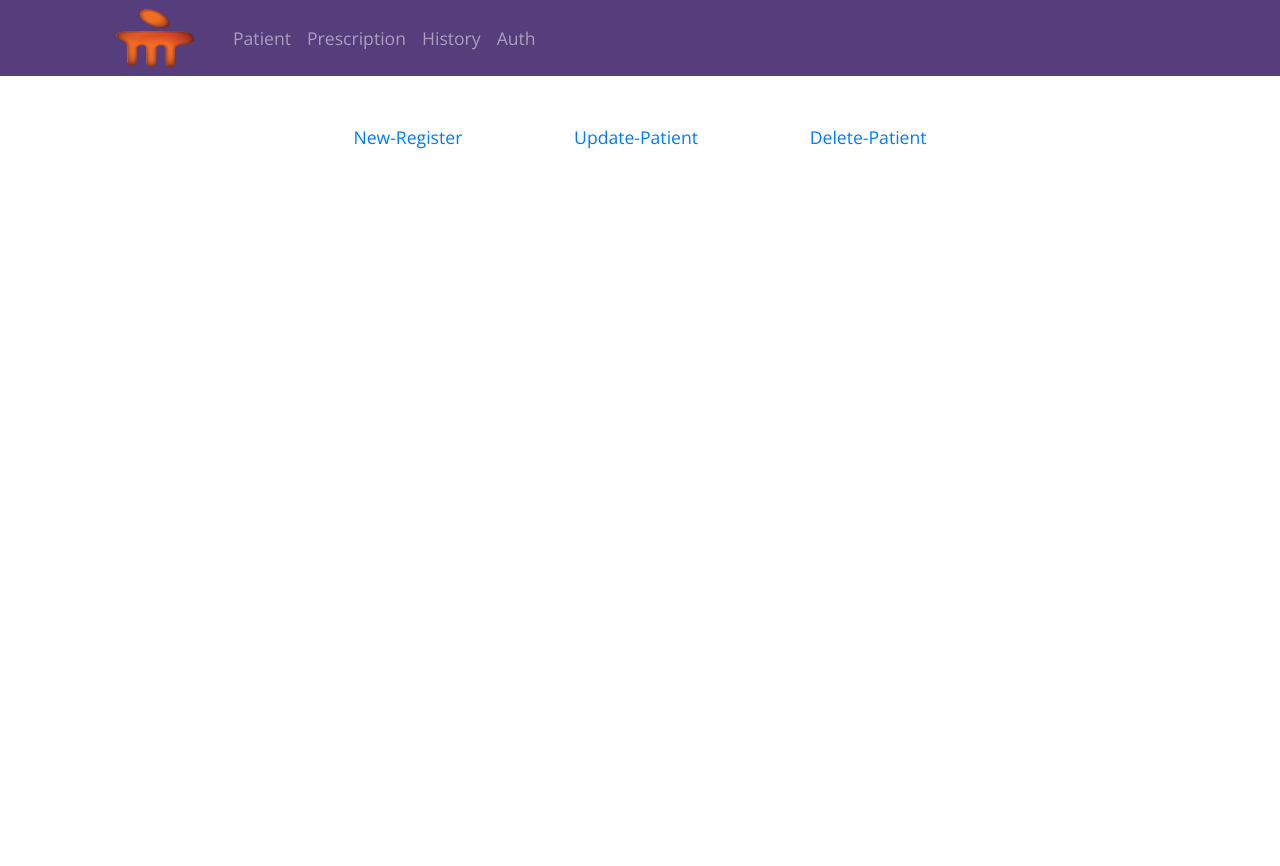
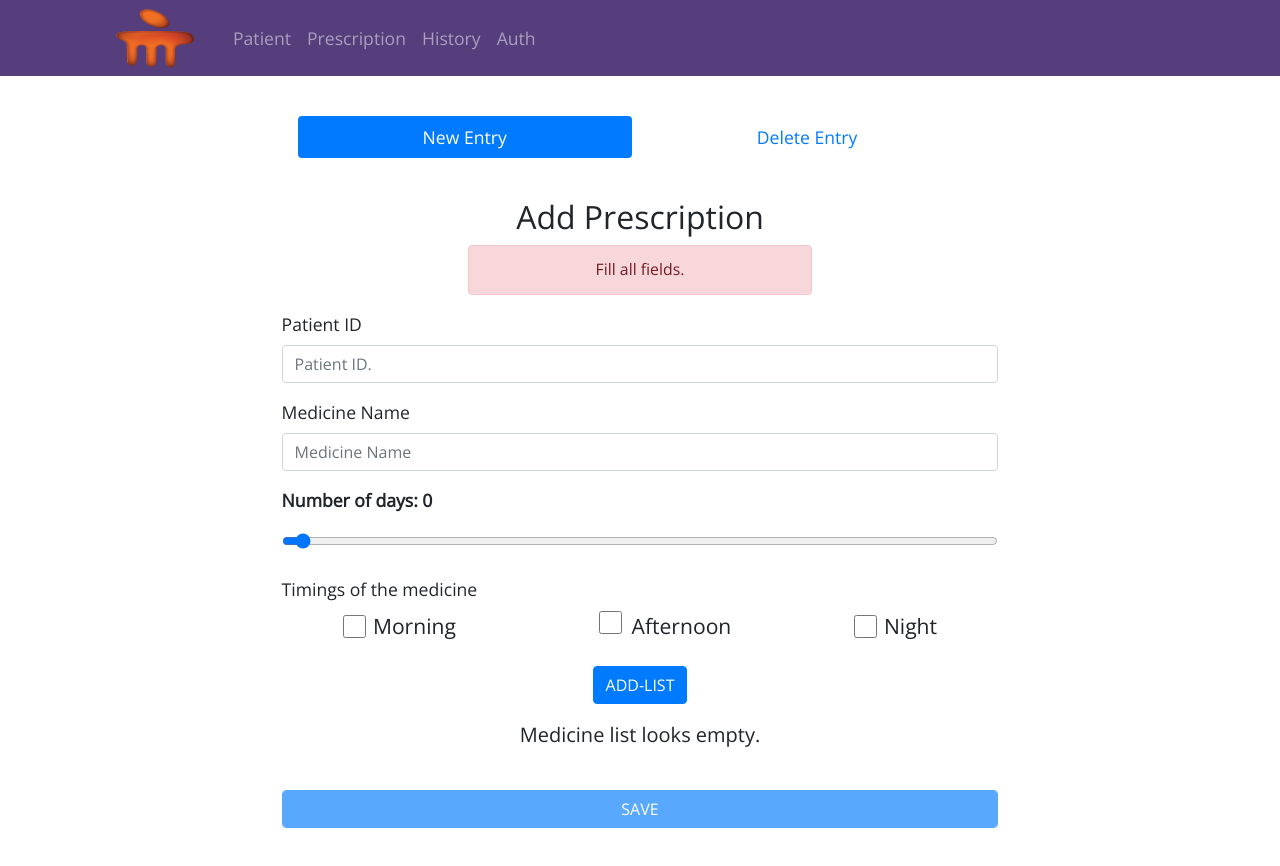
Before and after one commit to ninjasujan/Hospital-Registry-Management, a React (Create React App) app in the folder Front-End/: page /prescription in a window 1280 px wide. Before the commit the page ends 800 px from the top, so only its background shows below. Built offline with nearby package versions, Linux system fonts and the light colour scheme; no server answers.

Commit message:
prescription router started

```diff
--- a/Front-End/src/App.js
+++ b/Front-End/src/App.js
@@ -6,6 +6,7 @@ import Logout from "./container/Auth/Logout/Logout";
 import Login from "./container/Auth/Login/Login";
 import * as actions from "./store/action/auth";
 import Patient from "./container/Patient/Patient";
+import Prescription from "./container/Prescription/Prescription";
 import {
   LoginRoute,
   AuthRoute,
@@ -42,7 +43,8 @@ class App extends Component {
             isAuth={this.props.isAuth}
             component={Logout}
           />
-          <Route to="/" component={Patient} />
+          <Route path="/prescription" component={Prescription} />
+          <Route path="/" component={Patient} />
         </Switch>
       </Layout>
     );
--- a/Front-End/src/Utility/validator.js
+++ b/Front-End/src/Utility/validator.js
@@ -19,3 +19,14 @@ export const reTypeValidate = (password, confirmPass) => {
 export const contactValidate = (number) => {
   return number.length === 10;
 };
+
+export const rangeValidate = (value) => {
+  if (value <= 0 || value > 90) return false;
+  return true;
+};
+
+export const timingsValidation = (timing) => {
+  if (timing.length > 3 || timing.length <= 0) return false;
+  if (timing[0] === 0 && timing[1] === 0 && timing[2] === 0) return false;
+  return true;
+};
--- a/Front-End/src/container/Patient/NewRegister/NewRegister.js
+++ b/Front-End/src/container/Patient/NewRegister/NewRegister.js
@@ -20,6 +20,7 @@ class NewRegister extends Component {
   };
 
   inputChangeHandler = (input, identifier) => {
+    // console.log("[Event]", input.target.type);
     let value = input.target.value;
     if (identifier === "name" || identifier === "location") {
       let values = value
--- /dev/null
+++ b/Front-End/src/container/Prescription/AddPrescription/AddPrescription.js
@@ -0,0 +1,190 @@
+import React, { Component } from "react";
+import classes from "./AddPrescription.module.css";
+import {
+  nameValidate,
+  timingsValidation,
+  rangeValidate,
+} from "../../../Utility/validator";
+
+class AddPrescription extends Component {
+  state = {
+    patientId: "",
+    medicineList: [],
+    inputError: null,
+    medicineInfo: {
+      name: "",
+      days: 0,
+      timing: [0, 0, 0],
+    },
+  };
+
+  inputChangeHandler = (event, name) => {
+    if (name === "id") this.setState({ patientId: event.target.value });
+    if (name === "name") {
+      const updatedMedicineInfo = { ...this.state.medicineInfo };
+      updatedMedicineInfo[name] = event.target.value;
+      this.setState({ medicineInfo: updatedMedicineInfo });
+    }
+    if (name === "days") {
+      const updatedMedicineInfo = { ...this.state.medicineInfo };
+      updatedMedicineInfo[name] = parseInt(event.target.value);
+      this.setState({ medicineInfo: updatedMedicineInfo });
+    }
+    if (event.target.type === "checkbox") {
+      const updatedMedicineInfo = { ...this.state.medicineInfo };
+      updatedMedicineInfo.timing[name] = event.target.checked ? 1 : 0;
+      this.setState({ medicineInfo: updatedMedicineInfo });
+    }
+    console.log("[Medicine Info]", this.state.medicineInfo);
+  };
+
+  addToListHandler = (event) => {
+    console.log(event);
+    const medicineInfo = this.state.medicineInfo;
+    event.preventDefault();
+    let isValid = true;
+    if (isValid && !nameValidate(this.state.patientId)) {
+      isValid = false;
+      this.setState({ inputError: "Add a valid Patient ID" });
+    }
+    if (isValid && !nameValidate(medicineInfo.name)) {
+      isValid = false;
+      this.setState({ inputError: "Enter a valid medicine name." });
+    }
+    if (isValid && !rangeValidate(medicineInfo.days)) {
+      isValid = false;
+      this.setState({ inputError: "Suggest Number of Days to take medicine" });
+    }
+    if (isValid && !timingsValidation(medicineInfo.timing)) {
+      isValid = false;
+      this.setState({
+        inputError: "Please enter valid timings to take medicine.",
+      });
+    }
+    if (isValid) {
+      this.setState((prevState) => {
+        return {
+          medicineList: prevState.medicineList.concat(medicineInfo),
+          inputError: null,
+        };
+      });
+      console.log("[After Adding]", this.state.medicineList);
+    }
+  };
+
+  render() {
+    console.log("List of medicines", this.state.medicineList);
+    let messageBoxClass = "alert lead text-center alert-danger".split(" ");
+    messageBoxClass.push("alert-danger");
+    let disabledClass = "btn btn-primary form-control".split(" ");
+    return (
+      <div className={classes.AddPrescription}>
+        <h2 className="text-center display-6">Add Prescription</h2>
+        <div className="row">
+          <div className="col-md-6 offset-sm-3 text-left">
+            <div
+              className={messageBoxClass.join(" ")}
+              style={{ fontSize: "0.9em" }}
+            >
+              {this.state.inputError
+                ? this.state.inputError
+                : "Fill all fields."}
+            </div>
+          </div>
+        </div>
+        <form className={classes.Form}>
+          <div className="form-group">
+            <label>Patient ID</label>
+            <input
+              type="text"
+              className="form-control"
+              placeholder="Patient ID."
+              onChange={(event) => this.inputChangeHandler(event, "id")}
+              value={this.state.patientId}
+            />
+          </div>
+          <div className="form-group">
+            <label>Medicine Name</label>
+            <input
+              type="text"
+              className="form-control"
+              placeholder="Medicine Name"
+              onChange={(event) => this.inputChangeHandler(event, "name")}
+              value={this.state.medicineInfo.name}
+            />
+          </div>
+          <div className="form-group">
+            <label>
+              <strong>Number of days: {this.state.medicineInfo.days}</strong>
+            </label>
+            <input
+              className="form-control"
+              type="range"
+              id="vol"
+              name="vol"
+              min="0"
+              max="90"
+              onChange={(event) => this.inputChangeHandler(event, "days")}
+              value={this.state.medicineInfo.days}
+            />
+          </div>
+          <label>Timings of the medicine</label>
+          <div className={classes.CheckList}>
+            <div className="form-group form-check">
+              <input
+                type="checkbox"
+                className="form-check-input"
+                id="monrning"
+                onChange={(event) => this.inputChangeHandler(event, 0)}
+              />
+              <label htmlFor="monrning" className={classes.Label}>
+                Morning
+              </label>
+            </div>
+            <div className="form-group form-check">
+              <input
+                type="checkbox"
+                className=""
+                id="afternoon"
+                onChange={(event) => this.inputChangeHandler(event, 1)}
+              />
+              <label htmlFor="afternoon" className={classes.Label}>
+                Afternoon
+              </label>
+            </div>
+            <div className="form-group form-check">
+              <input
+                type="checkbox"
+                className="form-check-input"
+                id="night"
+                onChange={(event) => this.inputChangeHandler(event, 2)}
+              />
+              <label htmlFor="night" className={classes.Label}>
+                Night
+              </label>
+            </div>
+          </div>
+          <div className="form-goup text-center">
+            <input
+              type="submit"
+              className="btn btn-primary"
+              value="ADD-LIST"
+              onClick={this.addToListHandler}
+            />
+          </div>
+          <p className="lead text-center py-3">Medicine list looks empty.</p>
+          <div className="form-goup py-2">
+            <input
+              type="submit"
+              className={disabledClass.join(" ")}
+              value="SAVE"
+              disabled={this.state.medicineList.length > 0 ? false : true}
+            />
+          </div>
+        </form>
+      </div>
+    );
+  }
+}
+
+export default AddPrescription;
--- /dev/null
+++ b/Front-End/src/container/Prescription/AddPrescription/AddPrescription.module.css
@@ -0,0 +1,36 @@
+.AddPrescription {
+  width: 90%;
+  margin: 0 auto;
+}
+
+.AddPrescription input[type="checkbox"]:hover {
+  cursor: pointer;
+}
+
+.CheckList {
+  display: flex;
+  justify-content: space-around;
+}
+
+input[type="submit"]:disabled {
+  cursor: no-drop;
+  color: grey;
+  color: #fff;
+}
+
+.Form input[type="checkbox"] {
+  width: 23px;
+  height: 23px;
+}
+
+.Label {
+  padding-left: 10px;
+  font-size: 1.2em;
+}
+
+@media screen and (min-width: 600px) {
+  .AddPrescription {
+    width: 70%;
+    margin: 0 auto;
+  }
+}
--- /dev/null
+++ b/Front-End/src/container/Prescription/DeletePrescription/DeletePrescription.js
@@ -0,0 +1,14 @@
+import React, { Component } from "react";
+import classes from "./DeletePrescription.module.css";
+
+class DeletePrescription extends Component {
+  render() {
+    return (
+      <div className={classes.DeletePrescription}>
+        <h2 className="text-center display-6">Delete Prescription</h2>
+      </div>
+    );
+  }
+}
+
+export default DeletePrescription;
--- /dev/null
+++ b/Front-End/src/container/Prescription/DeletePrescription/DeletePrescription.module.css
@@ -0,0 +1,11 @@
+.DeletePrescription {
+  width: 90%;
+  margin: 0 auto;
+}
+
+@media screen and (min-width: 600px) {
+  .DeletePrescription {
+    width: 70%;
+    margin: 0 auto;
+  }
+}
--- /dev/null
+++ b/Front-End/src/container/Prescription/Prescription.js
@@ -0,0 +1,41 @@
+import React, { Component } from "react";
+import classes from "./Prescription.module.css";
+import { NavLink, Route, Switch } from "react-router-dom";
+import AddPrescription from "./AddPrescription/AddPrescription";
+import DeletePrescription from "./DeletePrescription/DeletePrescription";
+
+class Prescription extends Component {
+  render() {
+    const tabClasss = "nav nav-pills flex-column flex-sm-row px-3".split(" ");
+    tabClasss.push(classes["TabLink"]);
+    return (
+      <div>
+        <nav className={tabClasss.join(" ")}>
+          <NavLink
+            className="flex-sm-fill text-sm-center nav-link text-center"
+            exact
+            to="/prescription"
+          >
+            New Entry
+          </NavLink>
+          <NavLink
+            className="flex-sm-fill text-sm-center nav-link text-center"
+            to={this.props.match.url + "/delete"}
+          >
+            Delete Entry
+          </NavLink>
+        </nav>
+        <Switch>
+          <Route path="/prescription" exact component={AddPrescription} />
+          <Route
+            path="/prescription/delete"
+            exact
+            component={DeletePrescription}
+          />
+        </Switch>
+      </div>
+    );
+  }
+}
+
+export default Prescription;
--- /dev/null
+++ b/Front-End/src/container/Prescription/Prescription.module.css
@@ -0,0 +1,10 @@
+.TabLink {
+  margin: 40px auto;
+  width: 90%;
+}
+
+@media screen and (min-width: 600px) {
+  .TabLink {
+    width: 70%;
+  }
+}
```
